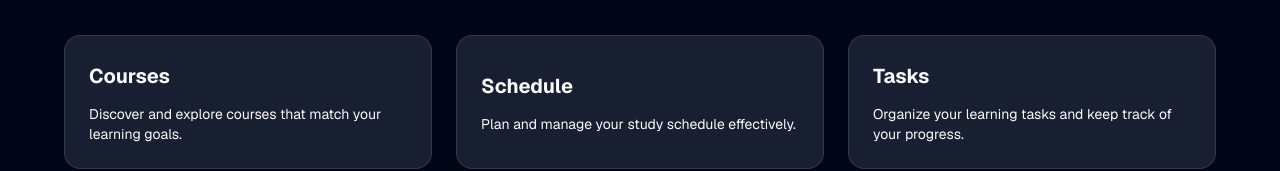
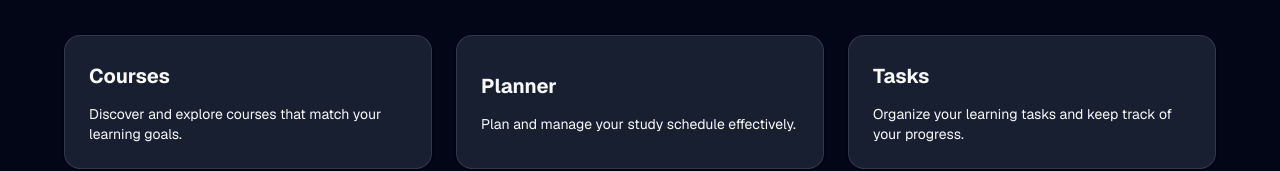
Before and after one commit to baongochuyn/learnflow-platform, a Next.js app: page / in a window 1280 px wide. Shown: the part 674-845 px from the top of the page. Built offline with nearby package versions, Linux system fonts and the light colour scheme.

Commit message:
feat: modify Planner link

```diff
--- a/app/page.tsx
+++ b/app/page.tsx
@@ -135,7 +135,7 @@ export default function Home() {
           }}
         >
           <FeatureCard title="Courses" description="Discover and explore courses that match your learning goals." href="/courses" />
-          <FeatureCard title="Schedule" description="Plan and manage your study schedule effectively." href="/schedule" />
+          <FeatureCard title="Planner" description="Plan and manage your study schedule effectively." href="/planner" />
           <FeatureCard title="Tasks" description="Organize your learning tasks and keep track of your progress." href="/tasks" />
         </Box>
 
```
